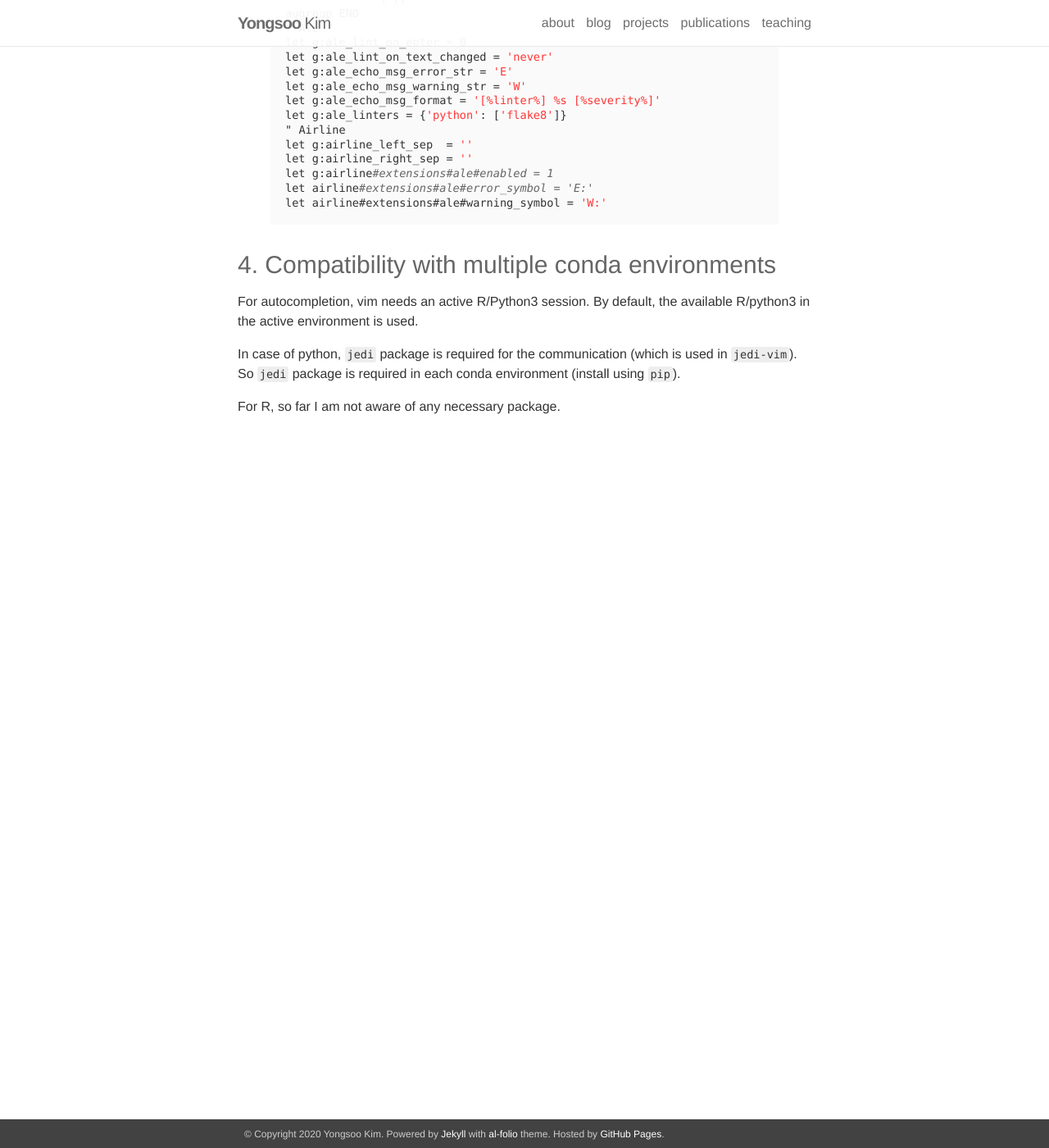
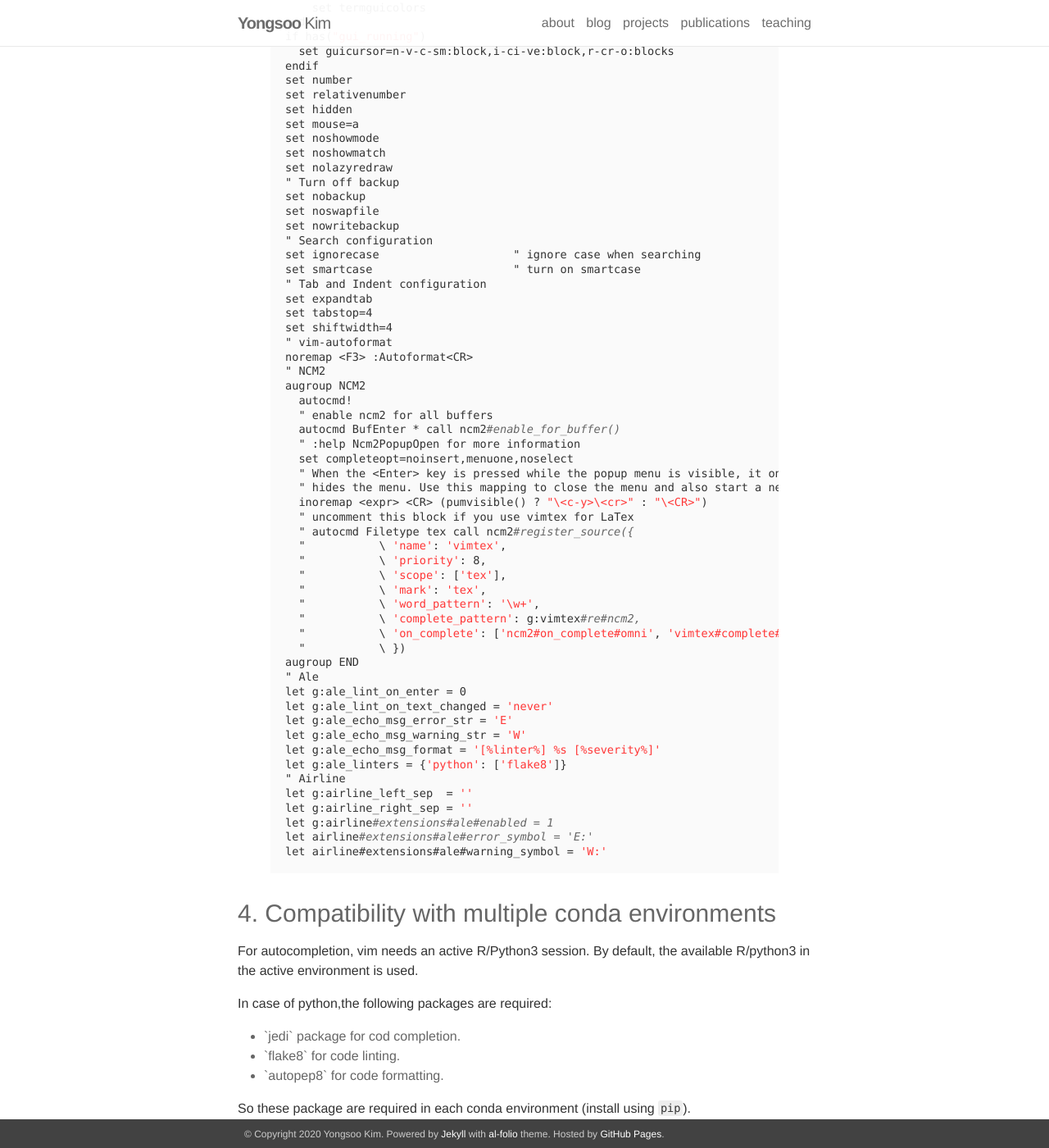
Before and after one commit to anoyaro84/anoyaro84.github.io, a Jekyll site: the page built from _posts/2020-01-08-nvim-setting.markdown, in a window 1280 px wide and 1400 px high, scrolled down 4115 px. Shown: the whole window at 82% size. Built offline with Jekyll 4.4.1, drawn with Linux system fonts in a browser that asks for light colours; nearby versions of some CDN libraries; comment, search, counter and statistics services are not loaded; some of the changed text lies outside the part shown.

Commit message:
nvim posting

```diff
--- a/_posts/2020-01-08-nvim-setting.markdown
+++ b/_posts/2020-01-08-nvim-setting.markdown
@@ -20,6 +20,16 @@
 
 
 <hr>
+
+<h3> How does it look? </h3>
+
+<h4> Working with python: </h4>
+<img src="{{site.baseurl}}/assets/img/render1578870821062.gif">
+
+<h4> Working with R: </h4>
+<img src="{{site.baseurl}}/assets/img/render1578871944214.gif">
+
+
 
 <h3> 1. Neovim installation </h3>
 
@@ -248,7 +258,13 @@
 For autocompletion, vim needs an active R/Python3 session.
 By default, the available R/python3 in the active environment is used.
 
-In case of python, `jedi` package is required for the communication (which is used in `jedi-vim`).
-So `jedi` package is required in each conda environment (install using `pip`).
+In case of python,the following packages are required:
+<ul>
+   <li> `jedi` package for cod completion. </li>
+   <li> `flake8` for code linting. </li>
+   <li> `autopep8` for code formatting. </li>
+</ul>
+
+So these package are required in each conda environment (install using `pip`).
 
 For R, so far I am not aware of any necessary package.
```
Also changed, not shown: 6 other files.
